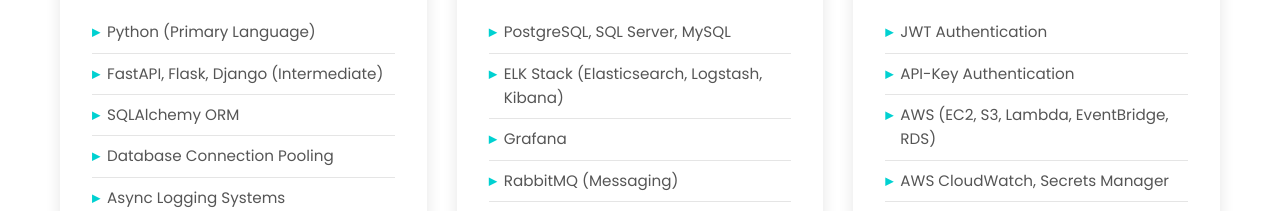
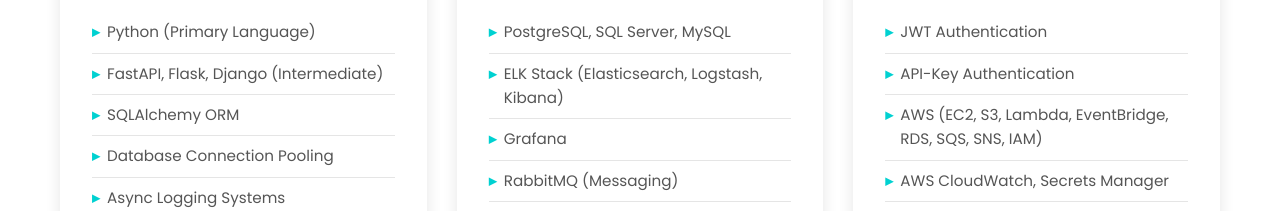
Before and after one commit to polishettivamshi/Portfolio, a plain HTML site: page index.html in a window 1280 px wide. Shown: the part 5872-6083 px from the top of the page. Drawn offline with nearby package versions, Linux system fonts and the light colour scheme.

Commit message:
Added additional skills

```diff
--- a/index.html
+++ b/index.html
@@ -358,7 +358,7 @@
 							<ul class="skill-list">
 								<li>JWT Authentication</li>
 								<li>API-Key Authentication</li>
-								<li>AWS (EC2, S3, Lambda, EventBridge, RDS)</li>
+								<li>AWS (EC2, S3, Lambda, EventBridge, RDS, SQS, SNS, IAM)</li>
 								<li>AWS CloudWatch, Secrets Manager</li>
 								<li>Secure Configuration</li>
 							</ul>
```
